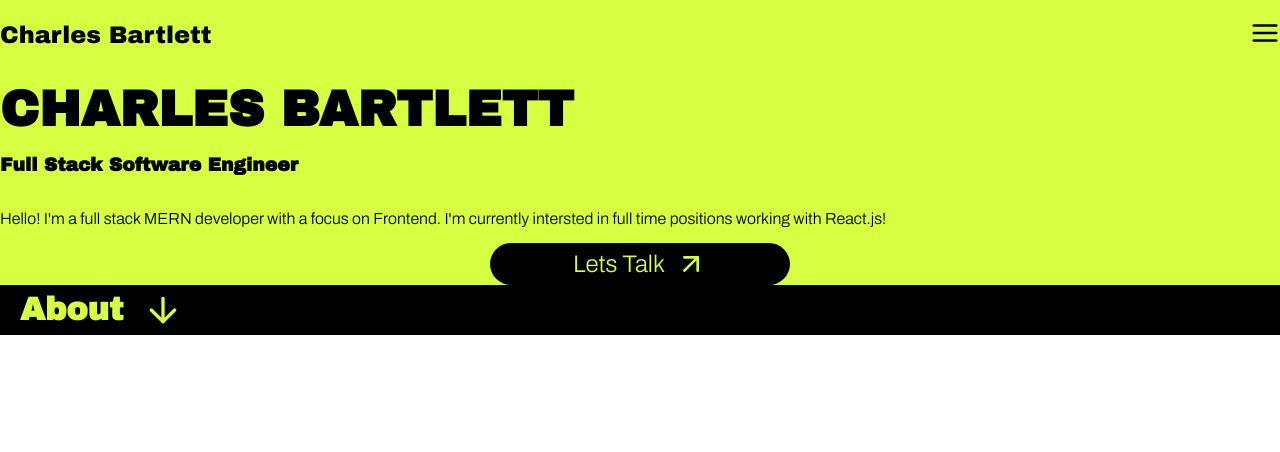
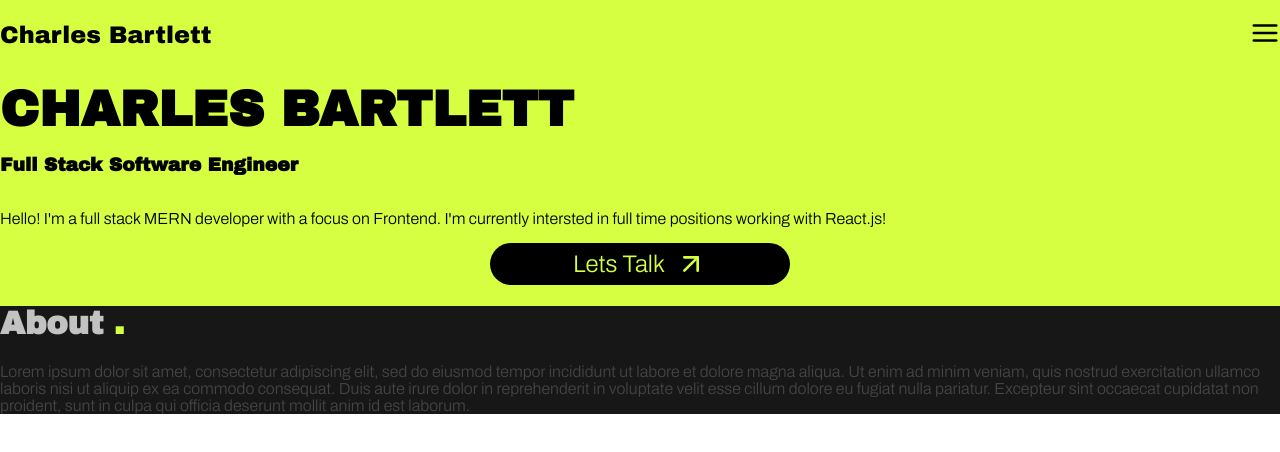
Before and after one commit to CharBar3/personal-website, a React (Create React App) app: page / in a window 1280 px wide. Shown: the top 452 px of the page. Built offline with nearby package versions, Linux system fonts and the light colour scheme.

Commit message:
basic about section done

```diff
--- a/src/sections/About/About.css
+++ b/src/sections/About/About.css
@@ -0,0 +1,15 @@
+.About {
+  background-color: var(--secondary-color);
+}
+
+.About h1 {
+  color: var(--heading-color);
+}
+.About h1::after {
+  content: " .";
+  color: var(--primary-color);
+}
+
+.About p {
+  color: var(--body-color);
+}
--- a/src/sections/About/About.js
+++ b/src/sections/About/About.js
@@ -3,8 +3,18 @@
 
 const About = () => {
   return (
-    <div>
-      <SectionHeader title="About" />
+    <div className="About">
+      {/* <SectionHeader title="About" /> */}
+      <h1>About</h1>
+      <p>
+        Lorem ipsum dolor sit amet, consectetur adipiscing elit, sed do eiusmod
+        tempor incididunt ut labore et dolore magna aliqua. Ut enim ad minim
+        veniam, quis nostrud exercitation ullamco laboris nisi ut aliquip ex ea
+        commodo consequat. Duis aute irure dolor in reprehenderit in voluptate
+        velit esse cillum dolore eu fugiat nulla pariatur. Excepteur sint
+        occaecat cupidatat non proident, sunt in culpa qui officia deserunt
+        mollit anim id est laborum.
+      </p>
     </div>
   );
 };
```
